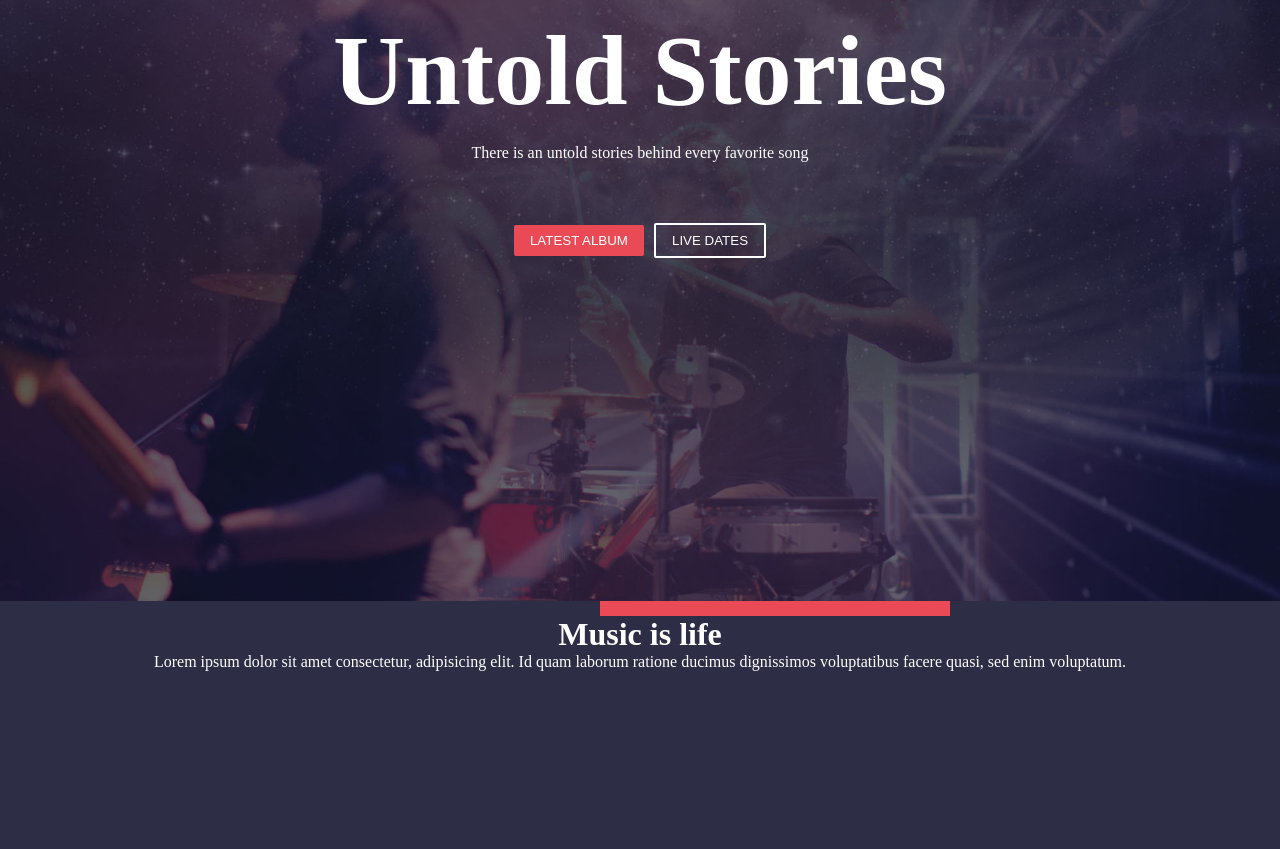
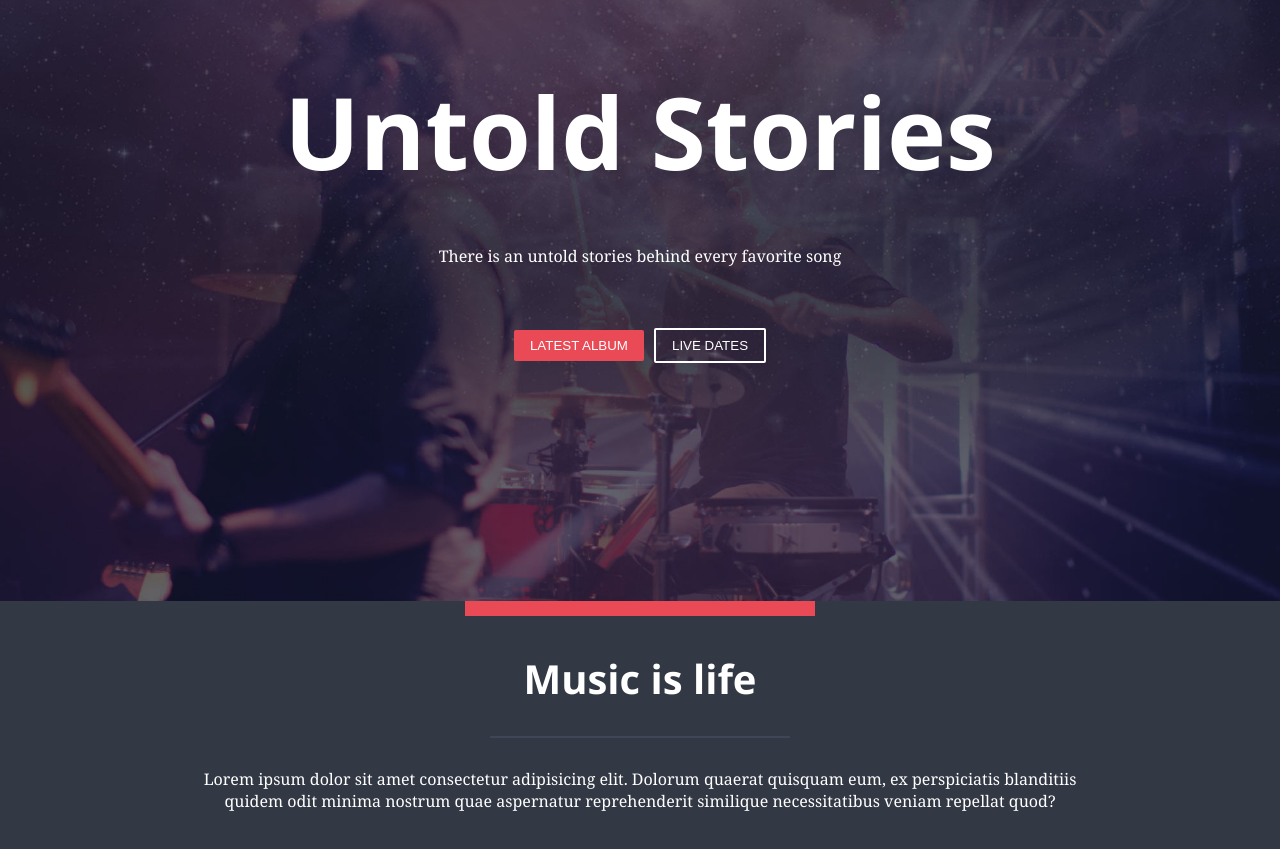
Before and after one commit to Alessia9802/proj-html-vuejs, a Vue app: page / in a window 1280 px wide. Shown: the part 199-1048 px from the top of the page. Built offline with nearby package versions, Linux system fonts and the light colour scheme; a web font is replaced by a local one.

Commit message:
Section music is life

```diff
--- a/src/components/Header.vue
+++ b/src/components/Header.vue
@@ -41,7 +41,7 @@
     <!-- background text -->
     <div class="background_text">
       <h1>Untold Stories</h1>
-      <p>There is an untold stories behind every favorite song</p>
+      <p class="song">There is an untold stories behind every favorite song</p>
       <button class="latest_album">Latest album</button>
       <button class="live">Live dates</button>
     </div>
@@ -105,14 +105,14 @@ ul > li {
 .menu_item a {
   text-decoration: none;
   color: white;
-  line-height: 50px;
-  font-size: 20px;
+  line-height: 80px;
+  font-size: 30px;
 }
 
 .menu {
   position: absolute;
   height: 100vh;
-  width: 98.9vw;
+  width: 99.1vw;
   background-color: #ea4a56;
 }
 
@@ -123,6 +123,8 @@ ul > li {
 
 .sub_menu {
   text-align: center;
+  font-family: "Montserrat";
+  font-size: 30px;
 }
 
 .fade-enter-active,
@@ -136,14 +138,17 @@ ul > li {
   opacity: 0;
 }
 
+.background_text .song {
+  font-family: Georgia, "Times New Roman", Times, serif;
+}
+
 .background_text {
   text-align: center;
   color: white;
   h1 {
     font-size: 100px;
     margin-top: 5rem;
-    /* font-family: "Montserrat Alternates";
-    font-weight: 800; */
+    font-family: "Segoe UI", Tahoma, Geneva, Verdana, sans-serif;
   }
   p {
     padding: 1rem;
--- a/src/components/Main.vue
+++ b/src/components/Main.vue
@@ -1,15 +1,19 @@
 <template>
   <div id="site_main">
     <!-- section music is life -->
+
     <div class="music_life">
       <div class="rectangle"></div>
       <h1>Music is life</h1>
       <div class="line_break"></div>
-      <p>
-        Lorem ipsum dolor sit amet consectetur, adipisicing elit. Id quam
-        laborum ratione ducimus dignissimos voluptatibus facere quasi, sed enim
-        voluptatum.
-      </p>
+      <div class="description">
+        <p>
+          Lorem ipsum dolor sit amet consectetur adipisicing elit. Dolorum
+          quaerat quisquam eum, ex perspiciatis blanditiis quidem odit minima
+          nostrum quae aspernatur reprehenderit similique necessitatibus veniam
+          repellat quod?
+        </p>
+      </div>
     </div>
   </div>
   <!-- site_main -->
@@ -24,15 +28,45 @@ export default {};
   text-align: center;
   color: white;
   height: 250px;
-  background-color: #2d2d45;
-  /* position: relative; */
+  background-color: #323844;
+  margin: auto;
+  position: relative;
+}
+
+.description {
+  width: 900px;
+  position: absolute;
+  left: 50%;
+  margin-left: -450px;
+  font-family: Georgia, "Times New Roman", Times, serif;
+}
+
+.music_life p {
+  padding-top: 2rem;
+}
+
+h1 {
+  font-size: 40px;
+  padding-top: 50px;
+  padding-bottom: 30px;
+  font-family: "Segoe UI", Tahoma, Geneva, Verdana, sans-serif;
+}
+
+.line_break {
+  width: 300px;
+  height: 2px;
+  position: absolute;
+  left: 50%;
+  margin-left: -150px;
+  background-color: #3e4657;
 }
 
 .rectangle {
-  /* position: absolute; */
+  position: absolute;
+  left: 50%;
+  margin-left: -175px;
   width: 350px;
   height: 15px;
   background-color: #ea4a56;
-  margin-left: 600px;
 }
 </style>
```
